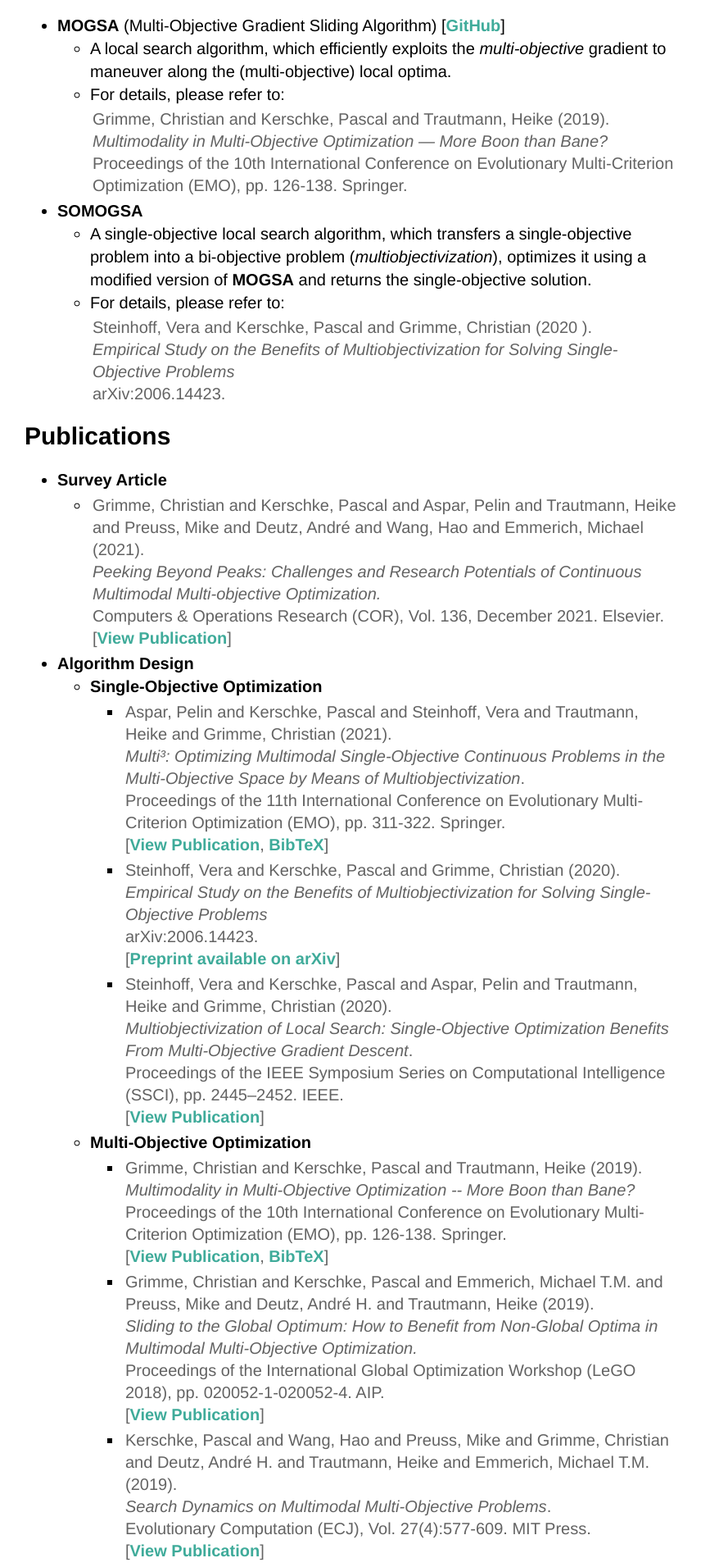
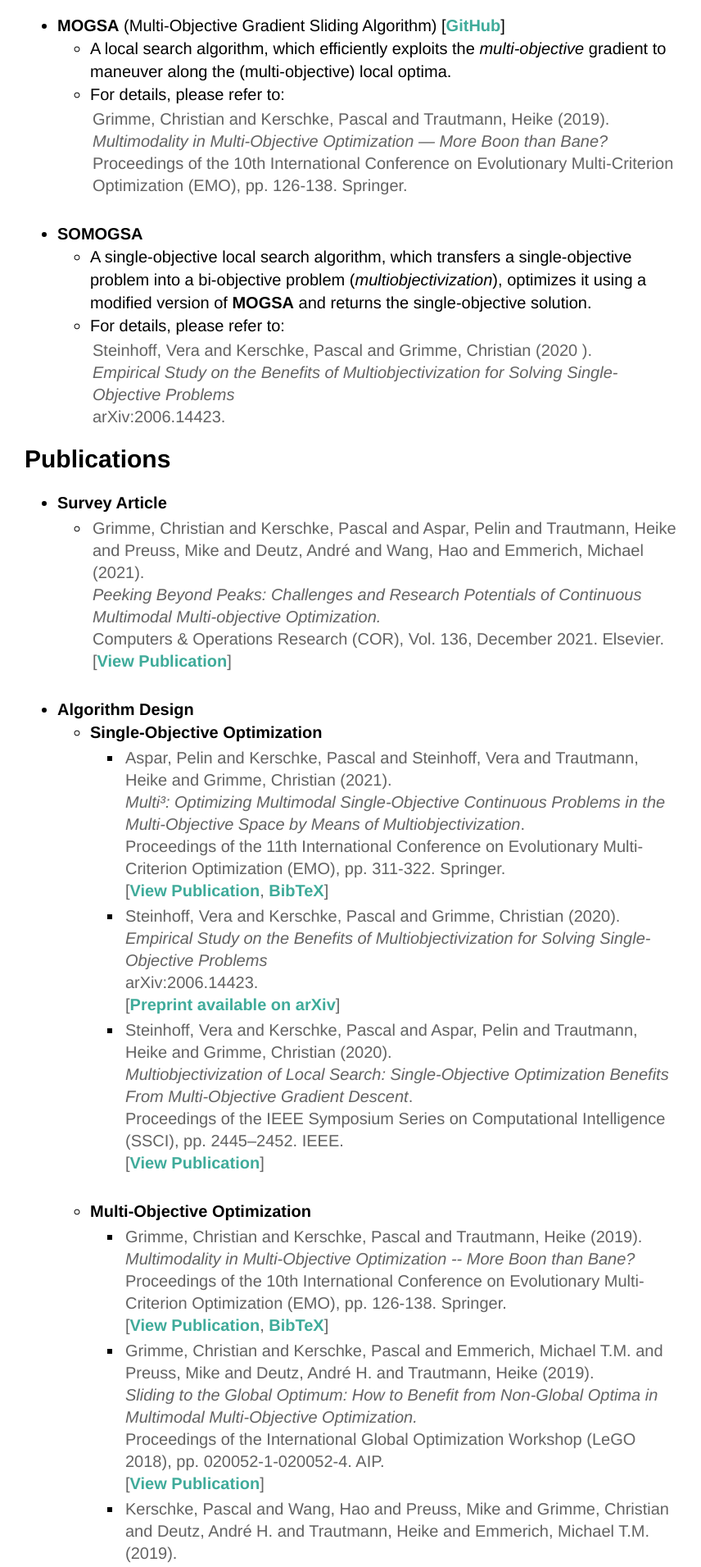
Before and after one commit to mo-opt/mo-opt, a Jekyll site: the page built from index.html, in a window 1280 px wide. Shown: the part 2368-4279 px from the top of the page at 82% size, without its empty margins (210-1066 px from the left). Built offline with Jekyll 4.4.1, drawn with Linux system fonts in a browser that asks for light colours.

Commit message:
add line breaks for better readability

```diff
--- a/index.html
+++ b/index.html
@@ -78,7 +78,7 @@ In the following we provide data used in our <a href="#publications" alt="jump t
     <li>For details, please refer to:<br>
       <p class="publication">Grimme, Christian and Kerschke, Pascal and Trautmann, Heike (2019).<br>
       <em>Multimodality in Multi-Objective Optimization — More Boon than Bane?</em><br>
-      Proceedings of the 10th International Conference on Evolutionary Multi-Criterion Optimization (EMO), pp. 126-138. Springer.</p></li>
+      Proceedings of the 10th International Conference on Evolutionary Multi-Criterion Optimization (EMO), pp. 126-138. Springer.</p></li><br>
   </ul>
   <li><b>SOMOGSA</b></li>
   <ul>
@@ -99,7 +99,7 @@ In the following we provide data used in our <a href="#publications" alt="jump t
       <li><p class="publication">Grimme, Christian and Kerschke, Pascal and Aspar, Pelin and Trautmann, Heike and Preuss, Mike and Deutz, Andr&eacute; and Wang, Hao and Emmerich, Michael (2021).<br>
         <em>Peeking Beyond Peaks: Challenges and Research Potentials of Continuous Multimodal Multi-objective Optimization.</em><br>
         Computers &amp; Operations Research (COR), Vol. 136, December 2021. Elsevier.<br>
-        [<a href="https://doi.org/10.1016/j.cor.2021.105489" alt="View Publication">View Publication</a>]</p></li>
+        [<a href="https://doi.org/10.1016/j.cor.2021.105489" alt="View Publication">View Publication</a>]</p></li><br>
       </ul>
     <li><b>Algorithm Design</b></li>
       <ul>
@@ -116,7 +116,7 @@ In the following we provide data used in our <a href="#publications" alt="jump t
         <li><p class="publication">Steinhoff, Vera and Kerschke, Pascal and Aspar, Pelin and Trautmann, Heike and Grimme, Christian (2020).<br>
           <em>Multiobjectivization of Local Search: Single-Objective Optimization Benefits From Multi-Objective Gradient Descent</em>.<br>
           Proceedings of the IEEE Symposium Series on Computational Intelligence (SSCI), pp. 2445–2452. IEEE.<br>
-          [<a href="https://ieeexplore.ieee.org/document/9308259" alt="View Publication">View Publication</a>]</p></li>
+          [<a href="https://ieeexplore.ieee.org/document/9308259" alt="View Publication">View Publication</a>]</p></li><br>
         </ul>
       <li><b>Multi-Objective Optimization</b></li>
         <ul>
```
